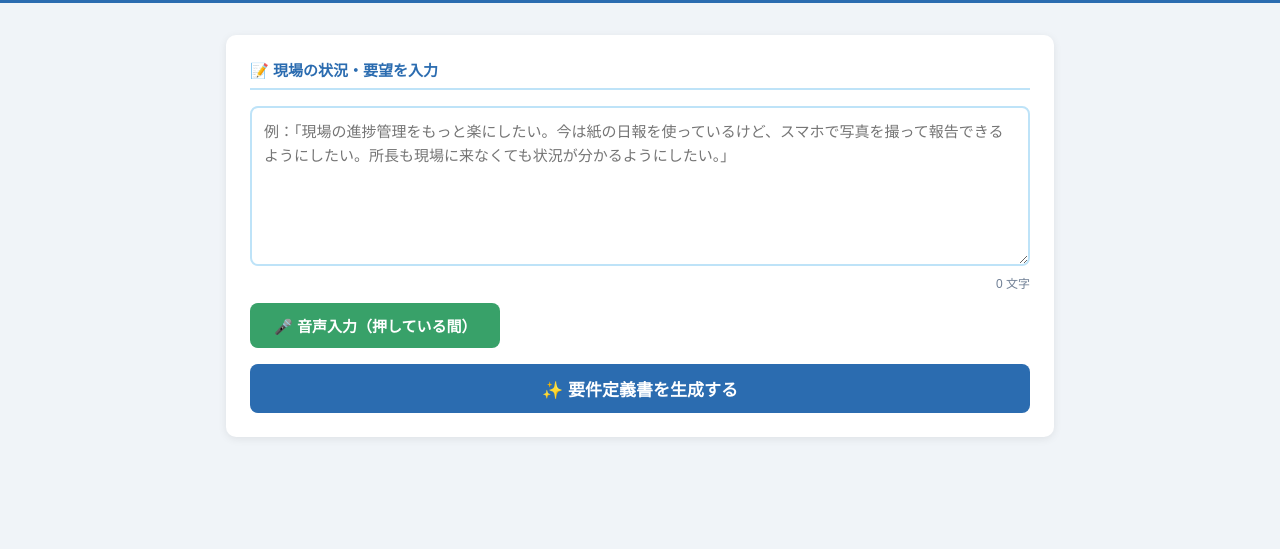
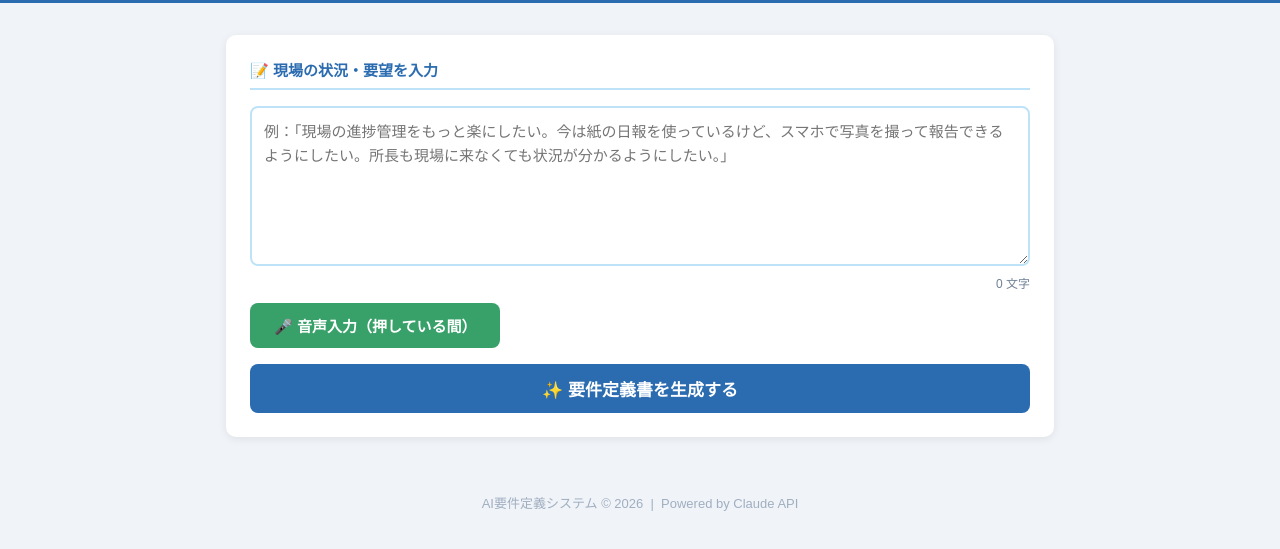
Before and after one commit to gennbgmzhizuoweiyuanhui-gif/ai-requirements-system, a plain HTML site: page index.html in a window 1280 px wide. Shown: the part 65-614 px from the top of the page. Drawn offline with Linux system fonts and the light colour scheme.

Commit message:
Task 7: フッター追加と最終調整
- CSSにフッタースタイルを追加（中央揃え、薄いグレー文字、13pxフォント）
- HTMLにフッター要素を追加（</main>の直後）
- コピーライト表示: "AI要件定義システム © 2026 | Powered by Claude API"

```diff
--- a/index.html
+++ b/index.html
@@ -286,6 +286,14 @@
     #output-content p {
       margin: 8px 0;  /* 上下余白 */
     }
+
+    /* ===== フッター ===== */
+    footer {
+      text-align: center;   /* 中央揃え */
+      padding: 24px;        /* 内側余白 */
+      color: #a0aec0;       /* 薄いグレー文字 */
+      font-size: 13px;      /* 小さいフォント */
+    }
   </style>
 </head>
 <body>
@@ -361,6 +369,11 @@
       <div id="output-content"></div>
     </div>
   </main>
+
+  <!-- フッター -->
+  <footer>
+    AI要件定義システム &copy; 2026 &nbsp;|&nbsp; Powered by Claude API
+  </footer>
 
   <script>
     // ===== JavaScriptの初期化処理 =====
```
